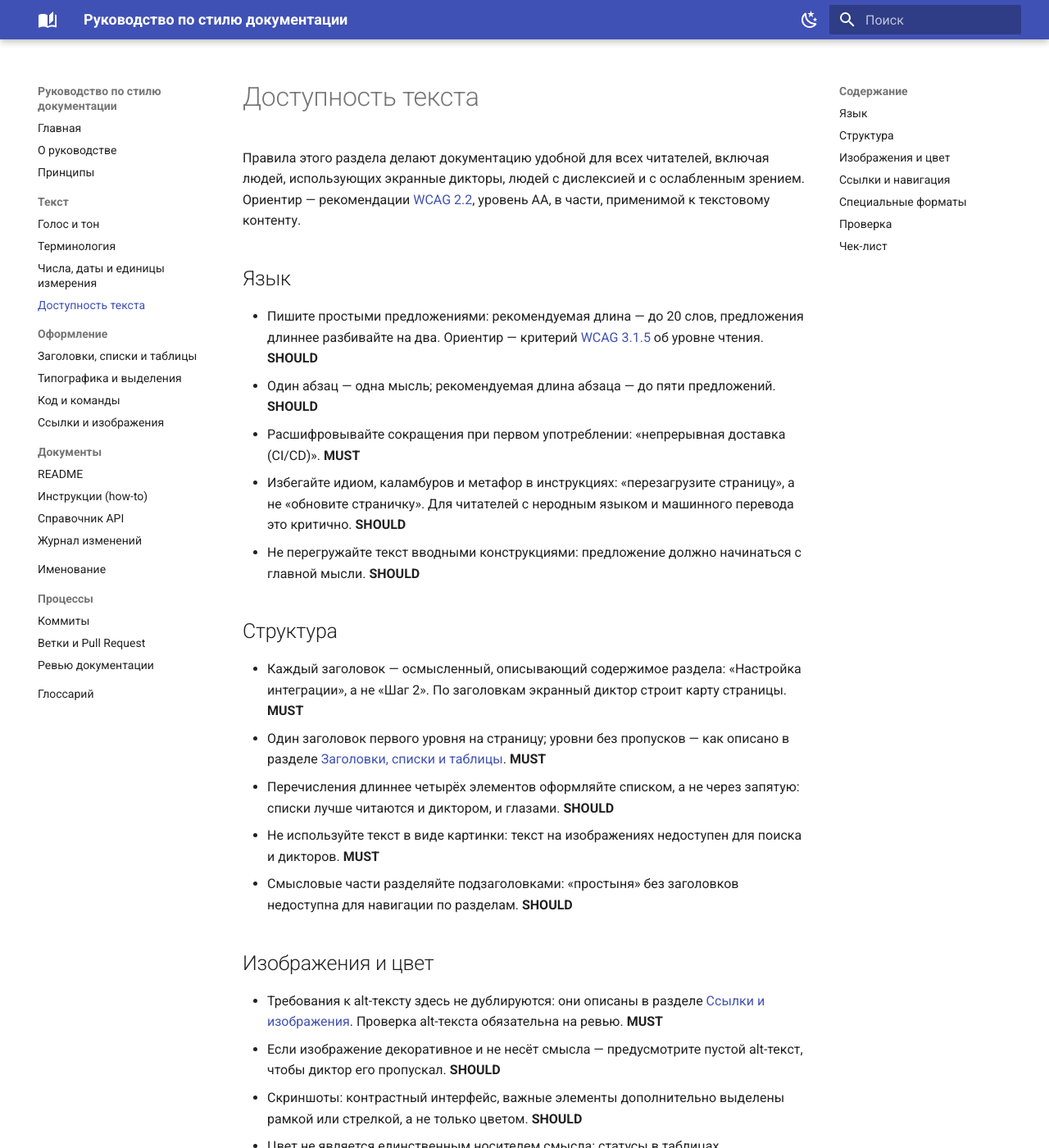
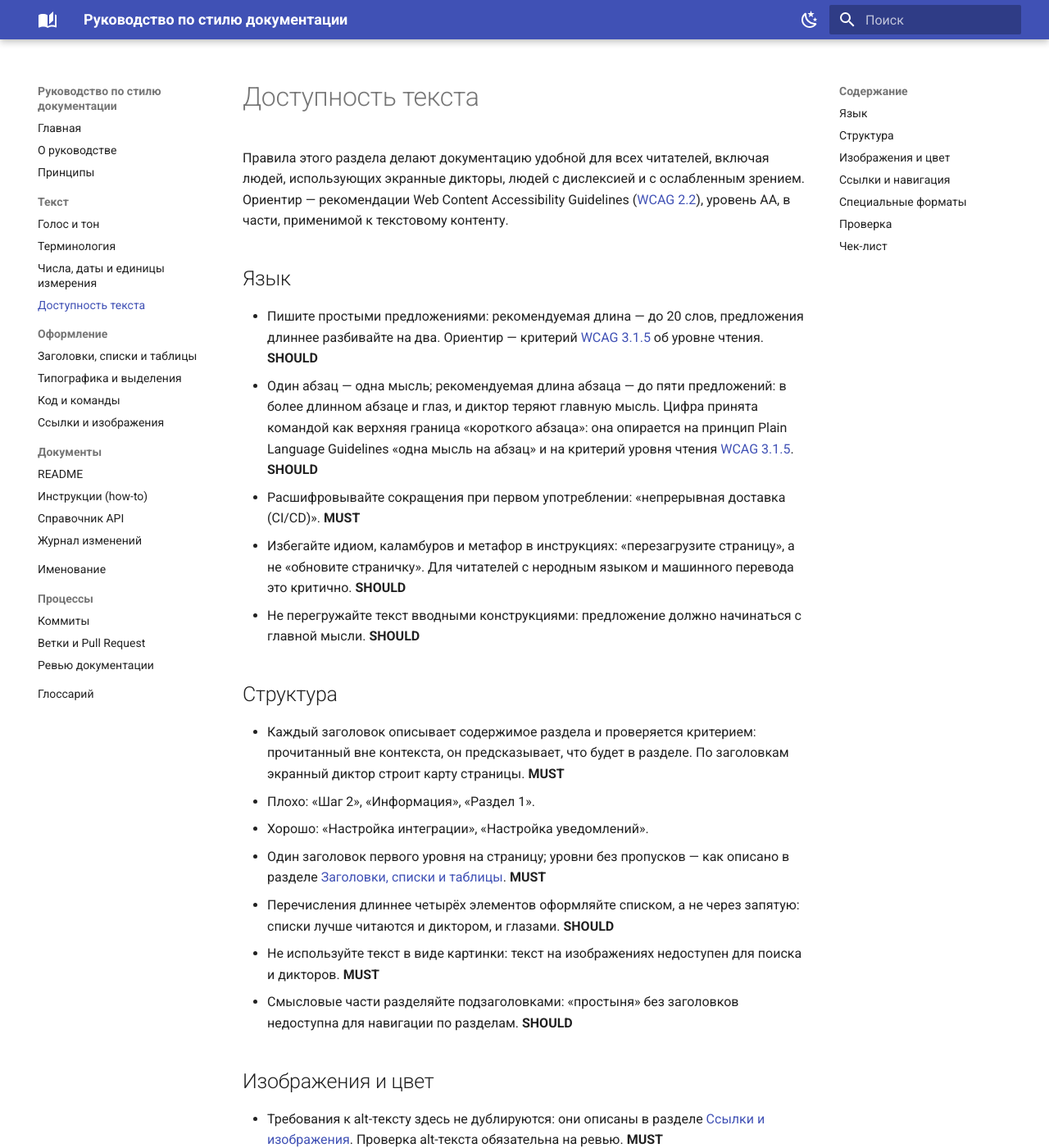
Before and after one commit to Sophie505-bit/style-guide-project, an MkDocs documentation site: the page built from docs/text/accessibility.md, in a window 1280 px wide and 1400 px high. Shown: the whole window at 82% size. Built offline with MkDocs 1.6.1 and Material for MkDocs 9.7.7, drawn with Linux system fonts in a browser that asks for light colours; some of the changed text lies outside the part shown.

Commit message:
docs(accessibility): уточнить формулировки по замечаниям повторного ревью
- правило о длине абзаца: добавлено обоснование цифры «пять предложений»
  (принцип Plain Language Guidelines «одна мысль на абзац», критерий
  уровня чтения WCAG 3.1.5)
- правило о заголовках: добавлен проверяемый критерий и примеры
  «плохо → хорошо» отдельными строками («Шаг 2» → «Настройка интеграции»)
- сокращения WCAG и NVDA расшифрованы при первом употреблении

```diff
--- a/docs/text/accessibility.md
+++ b/docs/text/accessibility.md
@@ -2,8 +2,9 @@
 
 Правила этого раздела делают документацию удобной для всех читателей, включая
 людей, использующих экранные дикторы, людей с дислексией и с ослабленным
-зрением. Ориентир — рекомендации [WCAG 2.2](https://www.w3.org/TR/WCAG22/),
-уровень AA, в части, применимой к текстовому контенту.
+зрением. Ориентир — рекомендации Web Content Accessibility Guidelines
+([WCAG 2.2](https://www.w3.org/TR/WCAG22/)), уровень AA, в части, применимой
+к текстовому контенту.
 
 ## Язык
 
@@ -11,7 +12,11 @@
   предложения длиннее разбивайте на два. Ориентир — критерий
   [WCAG 3.1.5](https://www.w3.org/WAI/WCAG22/Understanding/reading-level.html)
   об уровне чтения. **SHOULD**
-- Один абзац — одна мысль; рекомендуемая длина абзаца — до пяти предложений.
+- Один абзац — одна мысль; рекомендуемая длина абзаца — до пяти предложений:
+  в более длинном абзаце и глаз, и диктор теряют главную мысль. Цифра принята
+  командой как верхняя граница «короткого абзаца»: она опирается на принцип
+  Plain Language Guidelines «одна мысль на абзац» и на критерий уровня чтения
+  [WCAG 3.1.5](https://www.w3.org/WAI/WCAG22/Understanding/reading-level.html).
   **SHOULD**
 - Расшифровывайте сокращения при первом употреблении: «непрерывная доставка
   (CI/CD)». **MUST**
@@ -23,9 +28,11 @@
 
 ## Структура
 
-- Каждый заголовок — осмысленный, описывающий содержимое раздела:
-  «Настройка интеграции», а не «Шаг 2». По заголовкам экранный диктор строит
-  карту страницы. **MUST**
+- Каждый заголовок описывает содержимое раздела и проверяется критерием:
+  прочитанный вне контекста, он предсказывает, что будет в разделе.
+  По заголовкам экранный диктор строит карту страницы. **MUST**
+  - Плохо: «Шаг 2», «Информация», «Раздел 1».
+  - Хорошо: «Настройка интеграции», «Настройка уведомлений».
 - Один заголовок первого уровня на страницу; уровни без пропусков — как
   описано в разделе [Заголовки, списки и таблицы](../formatting/structure.md).
   **MUST**
```
Also changed, not shown: other parts of docs/text/accessibility.md (+2 -2 lines).
